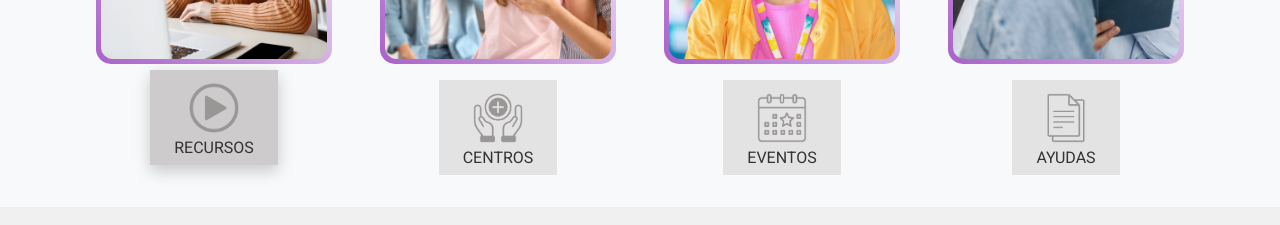
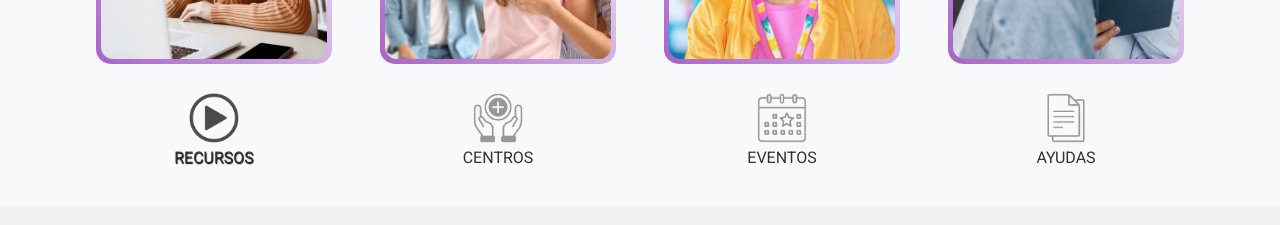
Before and after one commit to CristinaDomnguez/metanoia-project, a React (Vite) app in the folder frontend/: page / in a window 1280 px wide. In both pictures the pointer is over the element "RECURSOS". Shown: the part 1143-1368 px from the top of the page. Built offline with nearby package versions, Linux system fonts and the light colour scheme.

Commit message:
fix: fixed buttons home page

```diff
--- a/frontend/src/pages/Home/Sheets/Sheets.module.css
+++ b/frontend/src/pages/Home/Sheets/Sheets.module.css
@@ -51,11 +51,17 @@
 
 /* Efecto hover del boton */
 .buttonLink:hover .textContainer {
-  background-color: #cdcbcc;
+  /*background-color: #cdcbcc;*/
   color: #ffffff;
-  transform: translateY(-10px);
+  /*transform: translateY(-10px);
   transition: 0.3s;
-  box-shadow: 0 6px 15px rgba(0, 0, 0, 0.2);
+  box-shadow: 0 6px 15px rgba(0, 0, 0, 0.2);*/
+  p {
+    text-shadow: 0.5px 0.5px 1px black;
+  }
+  img {
+    filter: brightness(0.5);
+  }
 }
 
 /* Contenedor de la imagen con borde gradiente */
@@ -98,7 +104,7 @@
 .textContainer {
   margin-top: 1rem;
   font-family: "Roboto", sans-serif;
-  background-color: #e4e3e3;
+  /*background-color: #e4e3e3;*/
   padding: 0.5rem 1.5rem;
   width: fit-content;
   display: flex;
```
